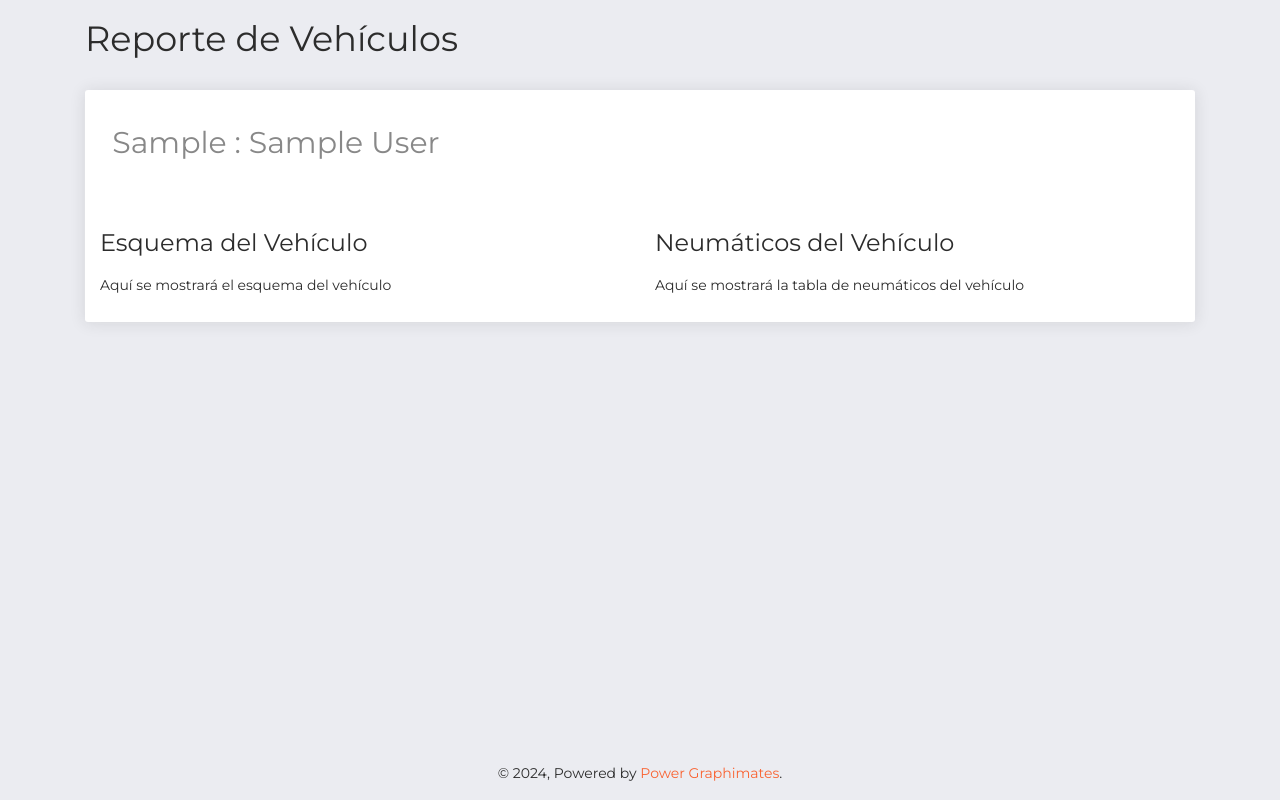
After one commit to graphimates/tire, a Django app: page /vehiculos/reporte/ in a window 1280 px wide, after a click that opens the changed part. The commit adds this page. Run offline with Django 5.2, Linux system fonts and the light colour scheme; a user stored in the database is signed in; tables that the repository leaves empty hold one stand-in row (values such as "Sample post"); some libraries are stand-ins or nearby versions.

Commit message:
creacion de vehiculos y vistas

```diff
--- a/templates/partials/navbar.html
+++ b/templates/partials/navbar.html
@@ -12,7 +12,7 @@
           <p>Inicio</p>
         </a>
       </li>
-      <li class="nav-item"><a class="nav-link" href="#"><i class="fa fa-car"></i><p>Reporte de Vehículos</p></a></li>
+      <li class="nav-item"><a class="nav-link" href="{% url 'reporte_vehiculos' %}"><i class="fa fa-car"></i><p>Reporte de Vehículos</p></a></li>
       <li class="nav-item"><a class="nav-link" href="#"><i class="fa fa-tools"></i><p>Reporte de Neumáticos</p></a></li>
       <li class="nav-item"><a class="nav-link" href="#"><i class="fa fa-database"></i><p>Histórico de Datos</p></a></li>
 
@@ -52,7 +52,7 @@
   <div class="collapse navbar-collapse" id="navbarNavDropdown">
     <ul class="navbar-nav">
       <li class="nav-item active"><a class="nav-link" href="#"><i class="fa fa-home"></i> Inicio</a></li>
-      <li class="nav-item"><a class="nav-link" href="#"><i class="fa fa-car"></i> Reporte de Vehículos</a></li>
+      <li class="nav-item"><a class="nav-link" href="{% url 'reporte_vehiculos' %}"><i class="fa fa-car"></i> Reporte de Vehículos</a></li>
       <li class="nav-item"><a class="nav-link" href="#"><i class="fa fa-tools"></i> Reporte de Neumáticos</a></li>
       <li class="nav-item"><a class="nav-link" href="#"><i class="fa fa-database"></i> Histórico de Datos</a></li>
       <li class="nav-item">
--- /dev/null
+++ b/templates/vehiculos/reporte_vehiculos.html
@@ -0,0 +1,41 @@
+{% extends "base.html" %}
+
+{% block title %}Reporte de Vehículos{% endblock %}
+
+{% block content %}
+<div class="container mt-5">
+    <h2>Reporte de Vehículos</h2>
+
+    <div class="accordion" id="vehiculosAccordion">
+        {% for vehiculo in vehiculos %}
+        <div class="card">
+            <div class="card-header" id="heading{{ vehiculo.id }}">
+                <h2 class="mb-0">
+                    <button class="btn btn-link" type="button" data-toggle="collapse" data-target="#collapse{{ vehiculo.id }}" aria-expanded="true" aria-controls="collapse{{ vehiculo.id }}">
+                        {{ vehiculo.placa }} : {{ vehiculo.usuario.first_name }} {{ vehiculo.usuario.last_name }}
+                    </button>
+                </h2>
+            </div>
+
+            <div id="collapse{{ vehiculo.id }}" class="collapse" aria-labelledby="heading{{ vehiculo.id }}" data-parent="#vehiculosAccordion">
+                <div class="card-body">
+                    <!-- Aquí va la información del vehículo -->
+                    <div class="row">
+                        <div class="col-md-6">
+                            <h4>Esquema del Vehículo</h4>
+                            <!-- Título de la imagen del esquema del vehículo -->
+                            <p>Aquí se mostrará el esquema del vehículo</p>
+                        </div>
+                        <div class="col-md-6">
+                            <h4>Neumáticos del Vehículo</h4>
+                            <!-- Título para la tabla de neumáticos -->
+                            <p>Aquí se mostrará la tabla de neumáticos del vehículo</p>
+                        </div>
+                    </div>
+                </div>
+            </div>
+        </div>
+        {% endfor %}
+    </div>
+</div>
+{% endblock %}
--- a/vehiculos/urls.py
+++ b/vehiculos/urls.py
@@ -3,4 +3,5 @@ from . import views
 
 urlpatterns = [
     path('crear/<int:user_id>/', views.crear_vehiculo, name='crear_vehiculo'),
+    path('reporte/', views.reporte_vehiculos, name='reporte_vehiculos'),  # Nueva ruta para el reporte de vehículos
 ]
--- a/vehiculos/views.py
+++ b/vehiculos/views.py
@@ -27,3 +27,10 @@ def crear_vehiculo(request, user_id):
         form = VehiculoForm()
 
     return render(request, 'vehiculos/crear_vehiculo.html', {'form': form, 'usuario': usuario})
+
+# Vista para el reporte de vehículos
+def reporte_vehiculos(request):
+    # Obtenemos todos los vehículos
+    vehiculos = Vehiculo.objects.select_related('usuario').all()
+
+    return render(request, 'vehiculos/reporte_vehiculos.html', {'vehiculos': vehiculos})
```
